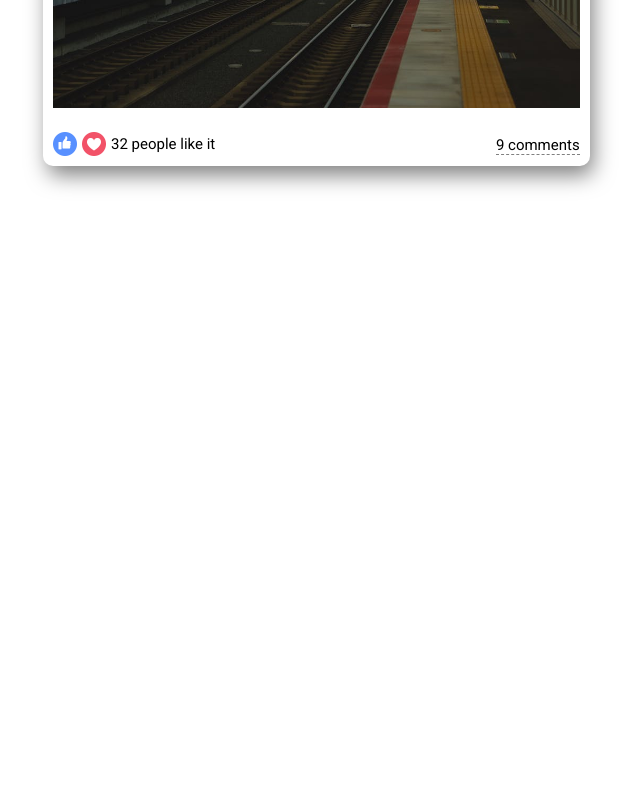
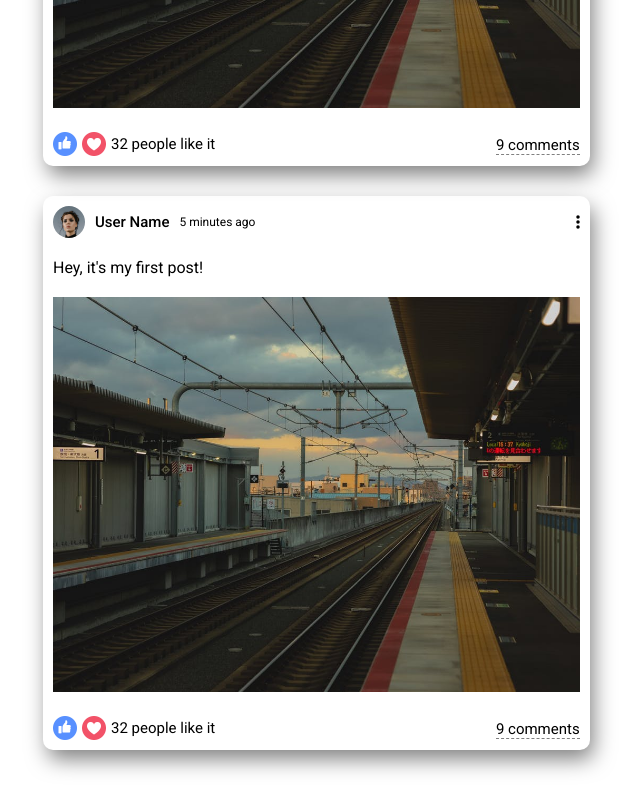
Before and after one commit to bsgauthierwebdev/social-media-app, a React (Create React App) app in the folder client/: page / in a window 1280 px wide. Shown: the part 5330-6130 px from the top of the page, without its empty margins (297-937 px from the left). Before the commit the page ends 5546 px from the top, so only its background shows below. Built offline with nearby package versions, Linux system fonts and the light colour scheme.

Commit message:
Remove the dummy posts and map the posts in the Feed component

```diff
--- a/client/src/components/feed/Feed.jsx
+++ b/client/src/components/feed/Feed.jsx
@@ -2,21 +2,16 @@ import React from 'react'
 import './feed.css'
 import Share from '../share/Share'
 import Post from '../post/Post'
+import { Posts } from '../../dummyData'
 
 const Feed = () => {
   return (
     <div className="feed">
       <div className="feedWrapper">
         <Share />
-        <Post />
-        <Post />
-        <Post />
-        <Post />
-        <Post />
-        <Post />
-        <Post />
-        <Post />
-        <Post />
+        {Posts.map(p => (
+          <Post key = {p.id} post = {p} />
+        ))}
       </div>
     </div>
   )
```
